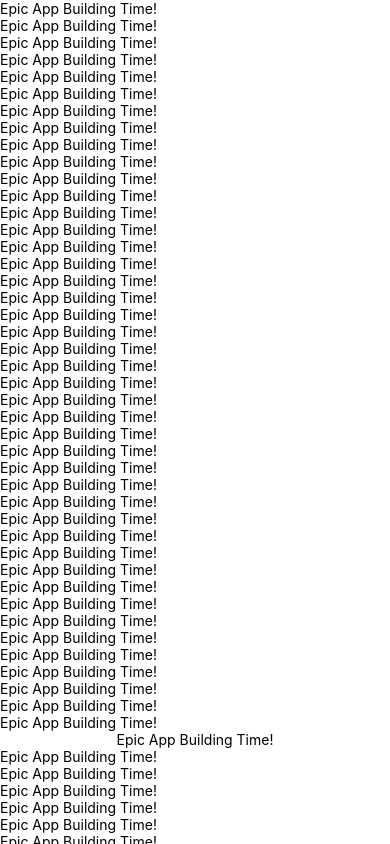
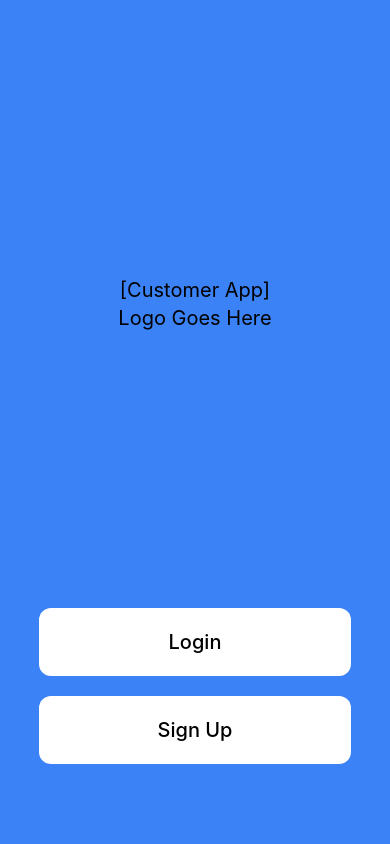
Before and after one commit to ayushsharma-eth/SETestProject, a React Native app: screen /Login in a window 390 px wide. Built offline with nearby package versions, Linux system fonts and the light colour scheme.

Commit message:
Set up Nav system and made simple screens

```diff
--- a/App.js
+++ b/App.js
@@ -1,102 +1,21 @@
 import { StatusBar } from 'expo-status-bar';
-import { StyleSheet, Text, View, ScrollView } from 'react-native';
-import Login from './screens/Login'
+import { Text, View, ScrollView } from 'react-native';
+
+import { NavigationContainer } from '@react-navigation/native';
+import { createNativeStackNavigator } from '@react-navigation/native-stack';
+
+import LoginScreen from './screens/LoginScreen'
+import HomeScreen from './screens/HomeScreen';
+
+const Stack = createNativeStackNavigator();
 
 export default function App() {
   return (
-    <ScrollView>
-      <Text className="text-red">Epic App Building Time!</Text>
-      <Text>Epic App Building Time!</Text>
-      <Text>Epic App Building Time!</Text>
-      <Text>Epic App Building Time!</Text>
-      <Text>Epic App Building Time!</Text>
-      <Text>Epic App Building Time!</Text>
-      <Text>Epic App Building Time!</Text>
-      <Text>Epic App Building Time!</Text>
-      <Text>Epic App Building Time!</Text>
-      <Text>Epic App Building Time!</Text>
-      <Text>Epic App Building Time!</Text>
-      <Text>Epic App Building Time!</Text>
-      <Text>Epic App Building Time!</Text>
-      <Text>Epic App Building Time!</Text>
-      <Text>Epic App Building Time!</Text>
-      <Text>Epic App Building Time!</Text>
-      <Text>Epic App Building Time!</Text>
-      <Text>Epic App Building Time!</Text>
-      <Text>Epic App Building Time!</Text>
-      <Text>Epic App Building Time!</Text>
-      <Text>Epic App Building Time!</Text>
-      <Text>Epic App Building Time!</Text>
-      <Text>Epic App Building Time!</Text>
-      <Text>Epic App Building Time!</Text>
-      <Text>Epic App Building Time!</Text>
-      <Text>Epic App Building Time!</Text>
-      <Text>Epic App Building Time!</Text>
-      <Text>Epic App Building Time!</Text>
-      <Text>Epic App Building Time!</Text>
-      <Text>Epic App Building Time!</Text>
-      <Text>Epic App Building Time!</Text>
-      <Text>Epic App Building Time!</Text>
-      <Text>Epic App Building Time!</Text>
-      <Text>Epic App Building Time!</Text>
-      <Text>Epic App Building Time!</Text>
-      <Text>Epic App Building Time!</Text>
-      <Text>Epic App Building Time!</Text>
-      <Text>Epic App Building Time!</Text>
-      <Text>Epic App Building Time!</Text>
-      <Text>Epic App Building Time!</Text>
-      <Text>Epic App Building Time!</Text>
-      <Text>Epic App Building Time!</Text>
-      <Text>Epic App Building Time!</Text>
-      <View className="flex-1 items-center justify-center bg-white">
-        <Text>Epic App Building Time!</Text>
-      </View>
-      <Text>Epic App Building Time!</Text>
-      <Text>Epic App Building Time!</Text>
-      <Text>Epic App Building Time!</Text>
-      <Text>Epic App Building Time!</Text>
-      <Text>Epic App Building Time!</Text>
-      <Text>Epic App Building Time!</Text>
-      <Text>Epic App Building Time!</Text>
-      <Text>Epic App Building Time!</Text>
-      <Text>Epic App Building Time!</Text>
-      <Text>Epic App Building Time!</Text>
-      <Text>Epic App Building Time!</Text>
-      <Text>Epic App Building Time!</Text>
-      <Text>Epic App Building Time!</Text>
-      <Text>Epic App Building Time!</Text>
-      <Text>Epic App Building Time!</Text>
-      <Text>Epic App Building Time!</Text>
-      <Text>Epic App Building Time!</Text>
-      <Text>Epic App Building Time!</Text>
-      <Text>Epic App Building Time!</Text>
-      <Text>Epic App Building Time!</Text>
-      <Text>Epic App Building Time!</Text>
-      <Text>Epic App Building Time!</Text>
-      <Text>Epic App Building Time!</Text>
-      <Text>Epic App Building Time!</Text>
-      <Text>Epic App Building Time!</Text>
-      <Text>Epic App Building Time!</Text>
-      <Text>Epic App Building Time!</Text>
-      <Text>Epic App Building Time!</Text>
-      <Text>Epic App Building Time!</Text>
-      <Text>Epic App Building Time!</Text>
-      <Text>Epic App Building Time!</Text>
-      <Text>Epic App Building Time!</Text>
-      <StatusBar style="auto" />
-      <Login style={styles.login}/>
-    </ScrollView>
+    <NavigationContainer>
+      <Stack.Navigator initialRouteName='LoginScreen'>
+        <Stack.Screen name='Login' component={LoginScreen} options={{headerShown: false}}/>
+        <Stack.Screen name='Home' component={HomeScreen} />
+      </Stack.Navigator>
+    </NavigationContainer>
   );
 }
-
-const styles = StyleSheet.create({
-  container: {
-    flex: 1,
-    backgroundColor: '#fff',
-    alignItems: 'center',
-    justifyContent: 'center',
-  },
-  login: {
-    backgroundColor: '#000'
-  }
-});
--- a/package.json
+++ b/package.json
@@ -9,11 +9,17 @@
     "web": "expo start --web"
   },
   "dependencies": {
+    "@expo/ngrok": "^4.1.0",
+    "@react-navigation/native": "^6.0.13",
+    "@react-navigation/native-stack": "^6.9.1",
     "expo": "~46.0.16",
+    "expo-cli": "^6.0.8",
     "expo-status-bar": "~1.4.0",
     "nativewind": "^2.0.11",
     "react": "18.0.0",
     "react-native": "0.69.6",
+    "react-native-safe-area-context": "4.3.1",
+    "react-native-screens": "~3.15.0",
     "tailwindcss": "^3.2.2"
   },
   "devDependencies": {
--- /dev/null
+++ b/screens/HomeScreen.js
@@ -0,0 +1,17 @@
+import { ScrollView, Text, View, Button } from 'react-native';
+import { NavigationContainer } from '@react-navigation/native';
+import { createNativeStackNavigator } from '@react-navigation/native-stack';
+
+function HomeScreen() {
+  return (
+    <ScrollView>
+      <View className="flex-1 items-center justify-center bg-white">
+        <Text className="text-red-500">Home Screen!</Text>
+        <Text className="text-red-500">Home Screen!</Text>
+        <Text className="text-red-500">Home Screen!</Text>
+      </View>
+    </ScrollView>
+  )
+}
+
+export default HomeScreen
--- a/screens/Login.js
+++ /dev/null
@@ -1,11 +0,0 @@
-import { StyleSheet, Text, View } from 'react-native';
-
-function Login() {
-  return (
-    <View>
-      <Text>Epic App Building Time!</Text>
-    </View>
-  )
-}
-
-export default Login
--- /dev/null
+++ b/screens/LoginScreen.js
@@ -0,0 +1,25 @@
+import { ScrollView, Text, View, Pressable } from 'react-native';
+import { NavigationContainer } from '@react-navigation/native';
+import { createNativeStackNavigator } from '@react-navigation/native-stack';
+
+function LoginScreen({navigation}) {
+  return (
+    <View className="flex-1 bg-blue-500 items-center justify-center">
+
+      <View className="flex-1 items-center justify-center">
+        <Text className='text-xl'>[Customer App]</Text>
+        <Text className='text-xl'>Logo Goes Here</Text>
+      </View>
+      <View className="w-[80vw] mb-20">
+        <Pressable onPress={() => navigation.navigate('Home')} className="bg-white w-full items-center py-5 mb-5 rounded-xl">
+          <Text className="font-medium text-xl">Login</Text>
+        </Pressable>
+        <Pressable onPress={() => navigation.navigate('Home')} className="bg-white w-full items-center py-5 rounded-xl">
+          <Text className="font-medium text-xl">Sign Up</Text>
+        </Pressable>
+      </View>
+    </View>
+  )
+}
+
+export default LoginScreen
```
Also changed, not shown: components/Card.js (added), 1 other file (tests, documents, lock files or other folders).
